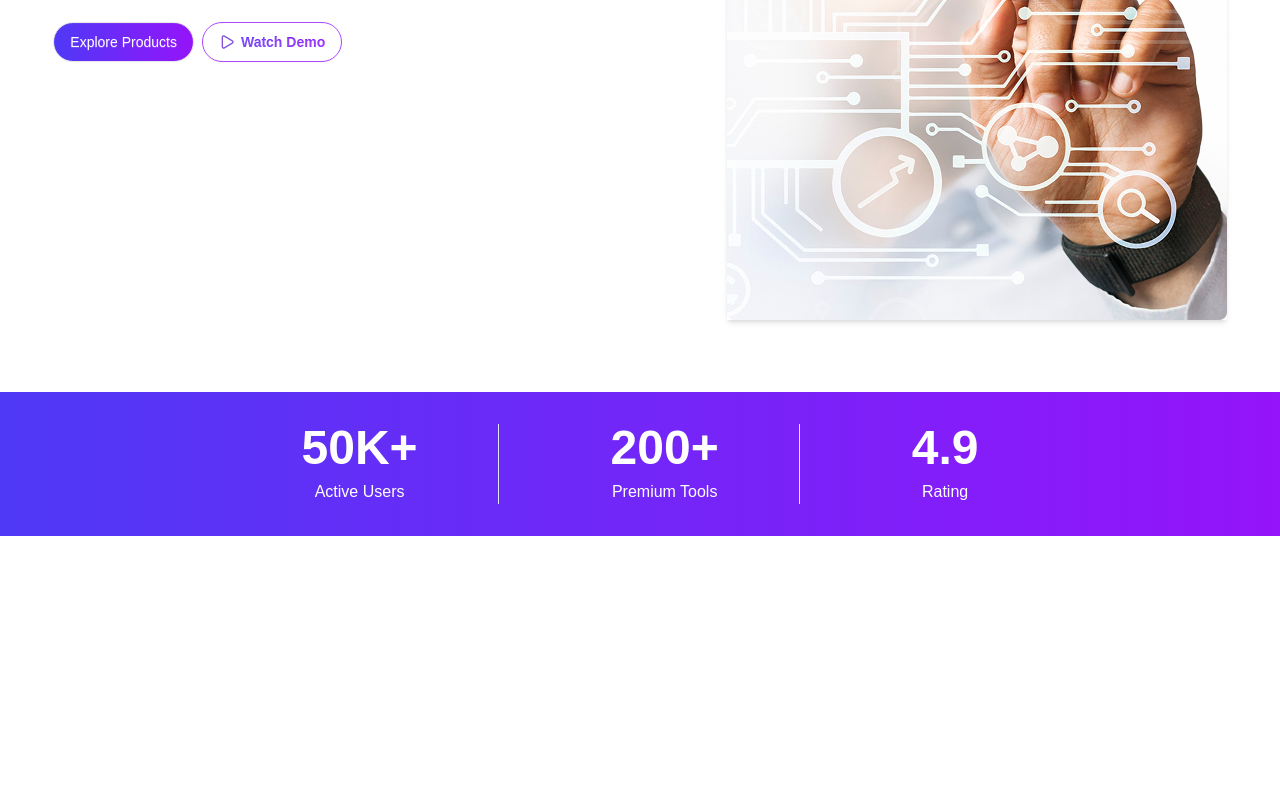
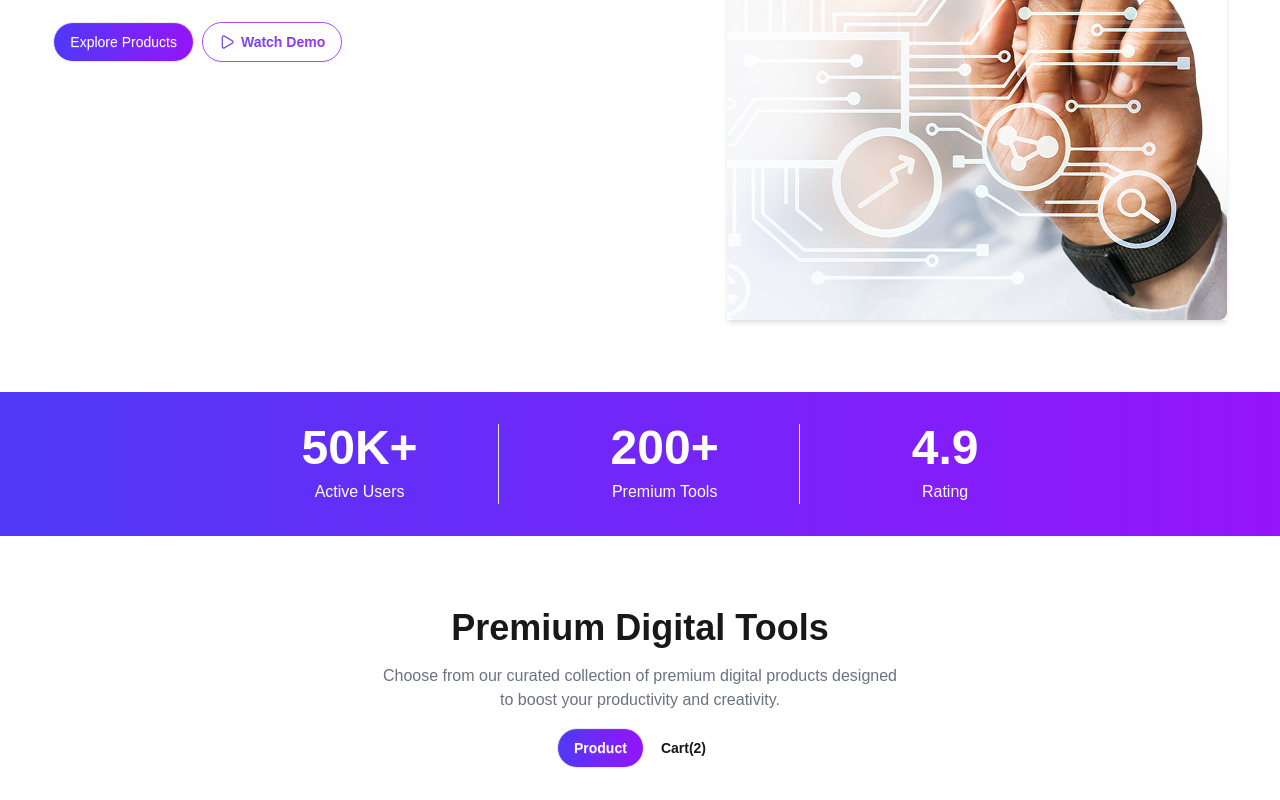
Before and after one commit to takebul/a6-digitools-platform, a React (Vite) app: page / in a window 1280 px wide. Shown: the part 463-1263 px from the top of the page. Before the commit the page ends 1039 px from the top, so only its background shows below. Built offline with nearby package versions, Linux system fonts and the light colour scheme.

Commit message:
Added MainHeader component

```diff
--- a/src/App.jsx
+++ b/src/App.jsx
@@ -1,5 +1,6 @@
 import "./App.css";
 import Hero from "./components/Hero/Hero";
+import MainStart from "./components/Main/MainStart/MainStart";
 import Navbar from "./components/Navbar/Navbar";
 import Stat from "./components/Stat/Stat";
 
@@ -9,6 +10,7 @@ function App() {
       <Navbar />
       <Hero />
       <Stat />
+      <MainStart />
     </>
   );
 }
--- /dev/null
+++ b/src/components/Main/MainStart/MainStart.jsx
@@ -0,0 +1,23 @@
+import React from "react";
+
+const MainStart = () => {
+  return (
+    <div>
+      <div className="justify-items-center mt-18 mb-8 space-y-4">
+        <h1 className="text-4xl font-bold">Premium Digital Tools</h1>
+        <p className="text-center text-gray-500">
+          Choose from our curated collection of premium digital products
+          designed <br /> to boost your productivity and creativity.
+        </p>
+        <div>
+          <button className="btn bg-linear-gradient text-white rounded-full">
+            Product
+          </button>
+          <button className="btn btn-ghost">Cart(2)</button>
+        </div>
+      </div>
+    </div>
+  );
+};
+
+export default MainStart;
```
